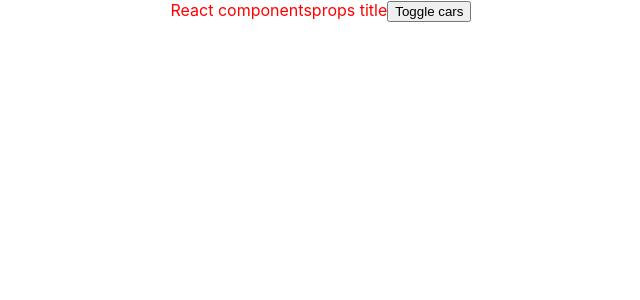
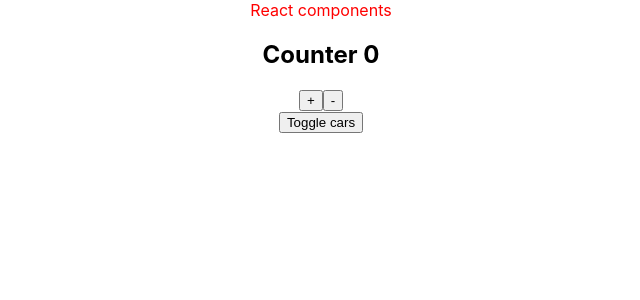
Before and after one commit to MatviyO/React-quiz, a React app: page / in a window 1280 px wide. Shown: the top 300 px of the page, without its empty margins (319-959 px from the left). Built offline with nearby package versions, Linux system fonts and the light colour scheme.

Commit message:
add435345345gg

```diff
--- a/src/App.js
+++ b/src/App.js
@@ -1,7 +1,8 @@
 import React, {Component} from 'react';
 import appCSS from './App.css';
 import Car from './Car/Car'
-
+import ErrorBundary from './ErrorBundary/ErrorBundary';
+import Counter from './Counter/Counter';
 class App extends Component {
 
     constructor(props) {
@@ -75,7 +76,9 @@
         return (
             <div className={appCSS.App}>
                 <span style={divStyle}>{this.state.pageTitle}</span>
-                <span style={divStyle}>{this.props.title}</span>
+               <div>
+                   <Counter  />
+               </div>
                 <button className={'AppButton'} onClick={this.toggleCarHandler}>Toggle cars</button>
                 {this.state.showCars ?
                     this.state.cars.map((car, index) => {
@@ -85,13 +88,15 @@
                                 margin: 'auto',
                                 paddingTop: '20px'
                             }}>
-                                <Car key={index} name={car.name} price={car.price}
+                                <ErrorBundary key={index}>
+                                <Car  name={car.name} price={car.price}
                                      img={car.img}
                                      onDelete={this.deleteHandler.bind(this, index)}
                                      onChangeName={(event) => {
                                          this.onChangeName(event.target.value, index)
                                      }}
                                 />
+                                </ErrorBundary>
                             </div>
                         )
                     })
--- a/src/Car/Car.js
+++ b/src/Car/Car.js
@@ -12,13 +12,14 @@
     }
     componentWillUpdate(nextProps, nextState, nextContext) {
     }
+
     componentDidUpdate(prevProps, prevState, snapshot) {
     }
     componentWillUnmount() {
-
     }
 
     render() {
+
         const inputClasses = [classes.input]
         if (this.props.name !== '') {
             inputClasses.push(classes.green)
--- /dev/null
+++ b/src/Counter/Counter.js
@@ -0,0 +1,23 @@
+import React, {Component} from 'react';
+
+export default class Counter extends Component {
+
+    state = {
+        counter: 0
+    }
+    addCounter = () => {
+        this.setState({
+            counter: this.state.counter + 1
+        })
+    }
+
+    render() {
+        return (
+            <div>
+                <h2>Counter {this.state.counter}</h2>
+                <button onClick={this.addCounter}>+</button>
+                <button onClick={ () => this.setState({ counter: this.state.counter -1 })}>-</button>
+            </div>
+        )
+    }
+}
--- /dev/null
+++ b/src/ErrorBundary/ErrorBundary.js
@@ -0,0 +1,21 @@
+
+import React from 'react';
+
+export default class ErrorBundary extends React.Component {
+    state = {
+        hasError: false
+    }
+    componentDidCatch(error, errorInfo) {
+        this.setState({
+            hasError: true
+        })
+    }
+
+    render() {
+        if (this.state.hasError) {
+            return <h1>Something went wrong</h1>
+        }
+        return this.props.children
+    }
+
+}
```
